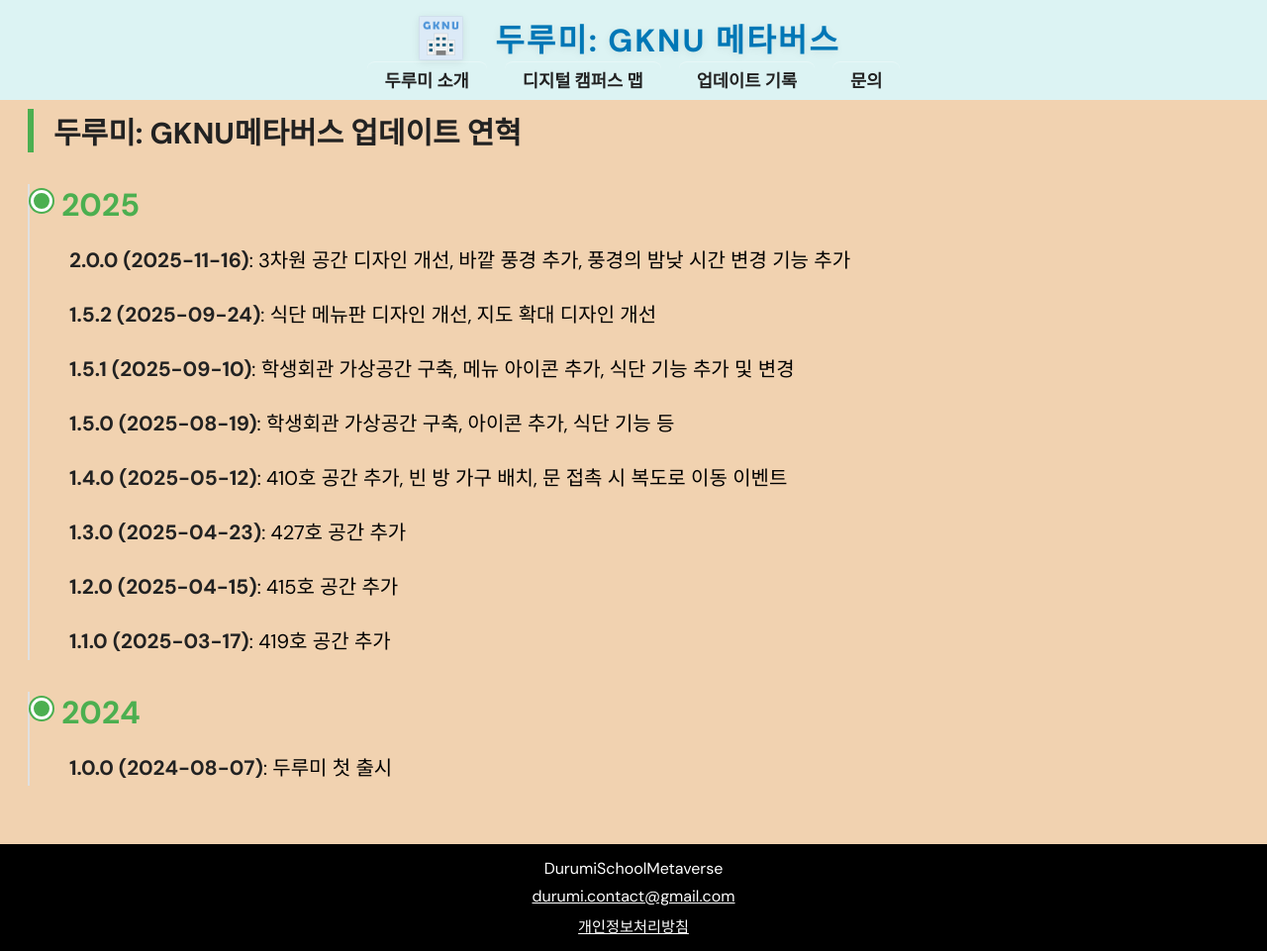
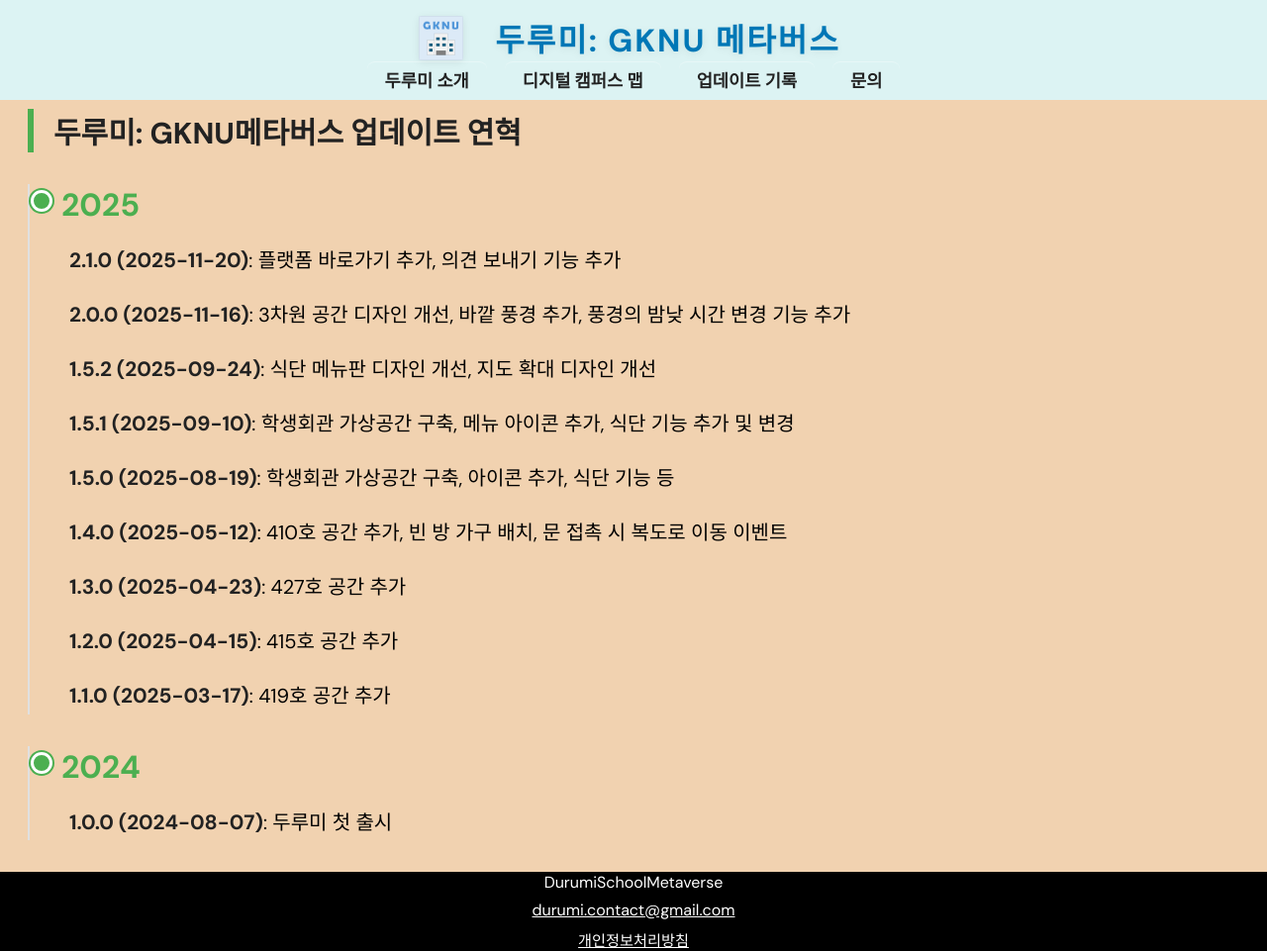
Before and after one commit to durumi-contact/durumi-contact.github.io, a Jekyll site: the page built from pages/history.html, in a window 1280 px wide and 961 px high. Shown: the whole window at 99% size. Built offline with Jekyll 4.4.1, drawn with Linux system fonts in a browser that asks for light colours.

Commit message:
update text Durumi ver 2.1.1

```diff
--- a/pages/history.html
+++ b/pages/history.html
@@ -16,6 +16,8 @@
         <div class="year-block">
           <h3>2025</h3>
           <ul>
+          <!--<li><strong>2.1.1 (2025-11-29)</strong>: 설정 기능 시각적 표기 개선, 타임랩스 텍스트, 아이콘 변경</li>-->
+            <li><strong>2.1.0 (2025-11-20)</strong>: 플랫폼 바로가기 추가, 의견 보내기 기능 추가 </li>
             <li><strong>2.0.0 (2025-11-16)</strong>: 3차원 공간 디자인 개선, 바깥 풍경 추가, 풍경의 밤낮 시간 변경 기능 추가 </li>
             <li><strong>1.5.2 (2025-09-24)</strong>: 식단 메뉴판 디자인 개선, 지도 확대 디자인 개선 </li>
             <li><strong>1.5.1 (2025-09-10)</strong>: 학생회관 가상공간 구축, 메뉴 아이콘 추가, 식단 기능 추가 및 변경 </li>
```
